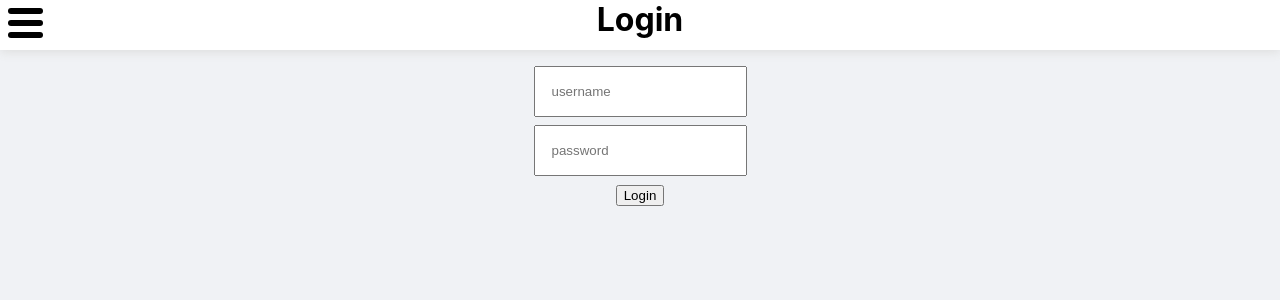
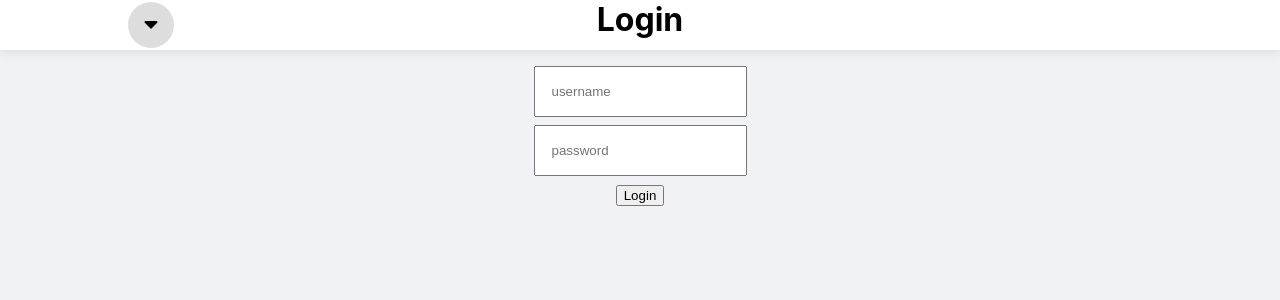
Before and after one commit to sungjun0110/your_journal, a React (Create React App) app: page /login in a window 1280 px wide. Shown: the top 300 px of the page. Built offline with nearby package versions, Linux system fonts and the light colour scheme.

Commit message:
changed sidebar icon

```diff
--- a/src/components/Sidebar.css
+++ b/src/components/Sidebar.css
@@ -23,17 +23,25 @@
 #sidebar button {
   font-size: 1rem;
 }
-#hamburger {
-  position: fixed;
-  width: 200px;
-  top: 3px;
-  left: 155px;
-  transition: all 0.5s ease-in-out;
-  z-index: 1001;
-  transform: translateX(-150px);
+#downArrowBtn {
+  display: flex;
+  align-items: center;
+  justify-content: center;
+  position: absolute;
+  top: 2px;
+  left: 10vw;
+  z-index: 10000;
+  background-color: #ddd;
+  width: 46px;
+  height: 46px;
+  border-radius: 50%;
+  box-shadow: inset 0 0 15px rgba(247, 198, 107, 0);
+  transition: box-shadow ease-in-out 0.5s;
 }
-#hamburger.clicked {
-  transform: translateX(0px);
+#downArrowBtn.clicked {
+  background-color: #ddd;
+  box-shadow: inset 0 0 15px rgb(160, 255, 96, 1);
+
 }
 #menuList {
   padding-top: 100px;
--- a/src/components/Sidebar.js
+++ b/src/components/Sidebar.js
@@ -1,9 +1,10 @@
 import React, { useState, useContext } from 'react'
 import './Sidebar.css'
-import HambergerMenu from './SidebarIcon'
 import { CurrentMenuContext } from '../App'
 import { CredentialsContext } from '../App';
 
+import { IconContext } from 'react-icons';
+import { TiArrowSortedDown } from 'react-icons/ti'
 import { IoIosLogOut } from 'react-icons/io'
 
 function Sidebar() {
@@ -22,11 +23,16 @@ function Sidebar() {
 
   return (
     <div>
-      <div id="hamburger" className={isClicked? "clicked" : null}>
-        <HambergerMenu
-          setIsClicked={setIsClicked}
-          isClicked={isClicked}
-        />
+      <div
+        id="downArrowBtn"
+        className={isClicked? "clicked" : null}
+        onClick={() => setIsClicked(!isClicked)}
+      >
+        <IconContext.Provider
+          value={{size: '1.5rem', className: isClicked? 'clicked': null}}
+        >
+          <TiArrowSortedDown />
+        </IconContext.Provider>
       </div>
       <nav  id="sidebar" className={isClicked? "clicked" : null}>
         <div id="menuList">
```
